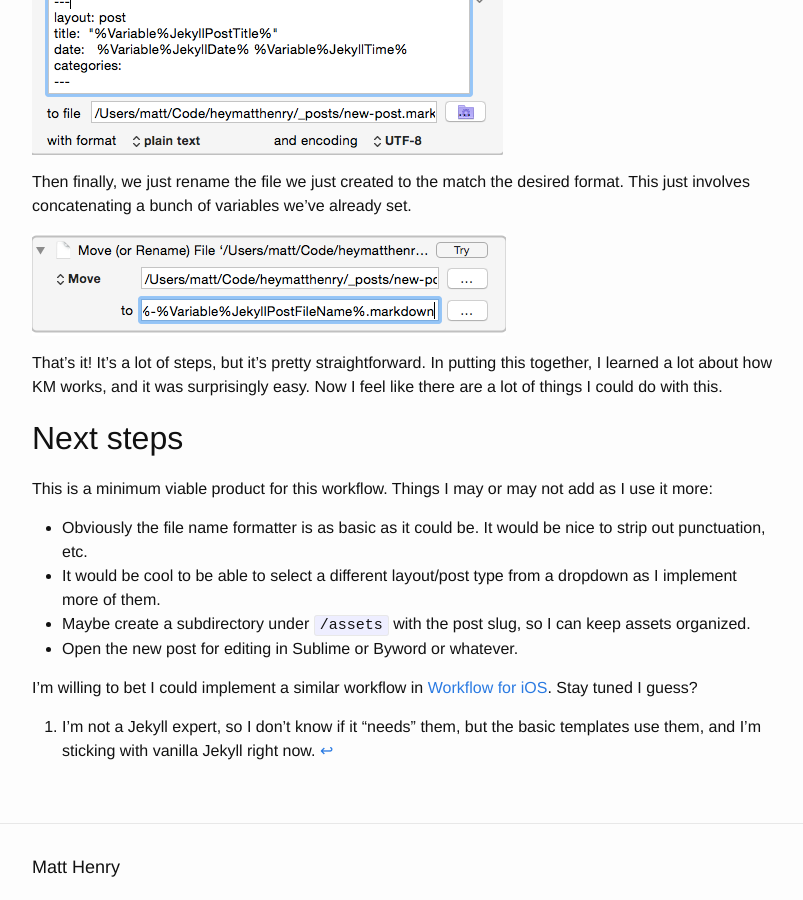
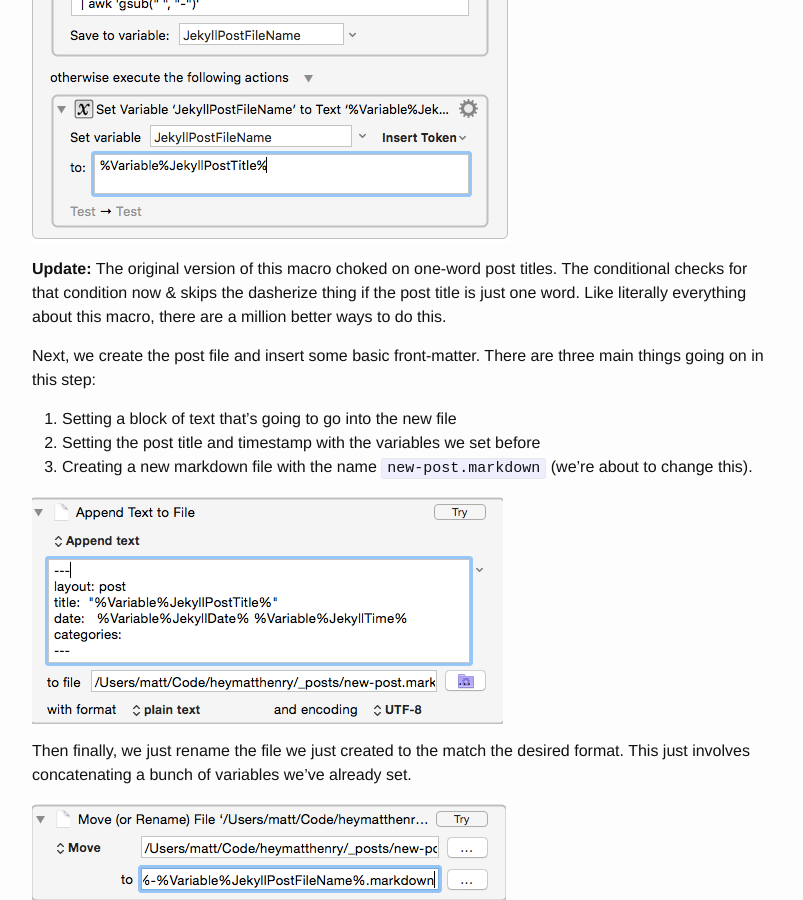
Before and after one commit to heymatthenry/heymatthenry.github.io, a Jekyll site: the page built from _posts/2015-01-03-New-Jekyll-Post-Templates-with-Keyboard-Maestro.markdown, in a window 1280 px wide and 900 px high, scrolled down 2000 px. Shown: the whole window, without its empty margins (238-1041 px from the left). Built offline with Jekyll 4.4.1, drawn with Linux system fonts in a browser that asks for light colours.

Commit message:
update with improved macro

```diff
--- a/_posts/2015-01-03-New-Jekyll-Post-Templates-with-Keyboard-Maestro.markdown
+++ b/_posts/2015-01-03-New-Jekyll-Post-Templates-with-Keyboard-Maestro.markdown
@@ -33,7 +33,9 @@ Jekyll needs specifically formatted time and date stamps for both the post filen
 
 Next is the fun part. To put together the filename we want to create, we take the post title from the first step and replace any spaces with dashes. We can do this with an embedded shell script in the macro. This took me a minute to figure out, since [KM has a particular way you need to call its variables from shell scripts](http://www.keyboardmaestro.com/documentation/6/scripting.html#scripting_actions "Keyboard Maestro 6 Documentation: Scripting"), but it's straightforward. So here's how I did it (I'm not much of an awk-er, so there's probably a better way):
 
-![Dasherize the post title]({{ site.baseurl }}/assets/jekyll-km-dasherize.png)
+![Dasherize the post title]({{ site.baseurl }}/assets/jekyll-km-dasherize-better.png)
+
+**Update:** The original version of this macro choked on one-word post titles. The conditional checks for that condition now & skips the dasherize thing if the post title is just one word. Like literally everything about this macro, there are a million better ways to do this.
 
 Next, we create the post file and insert some basic front-matter. There are three main things going on in this step:
 
```
Also changed, not shown: assets/jekyll-km-dasherize-better.png (added).
